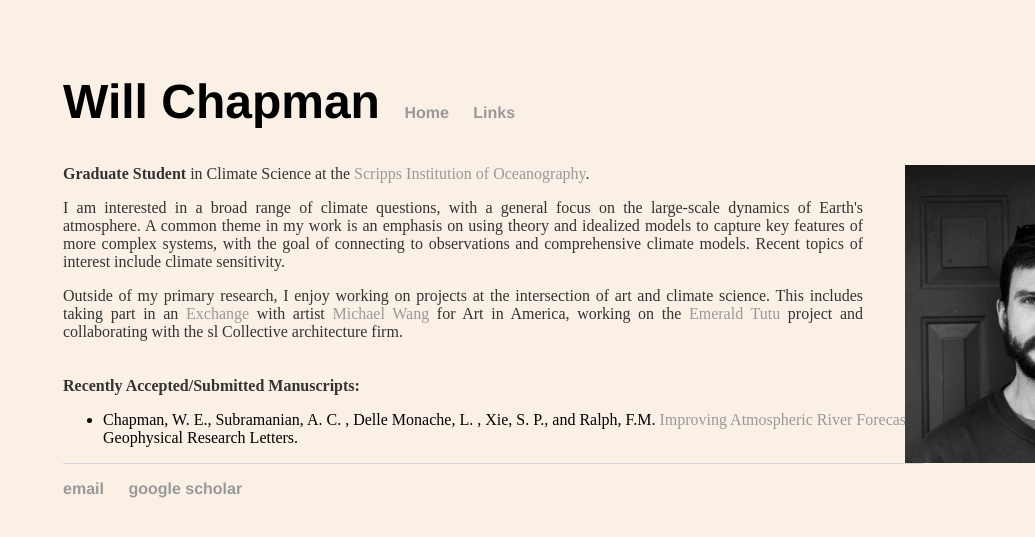
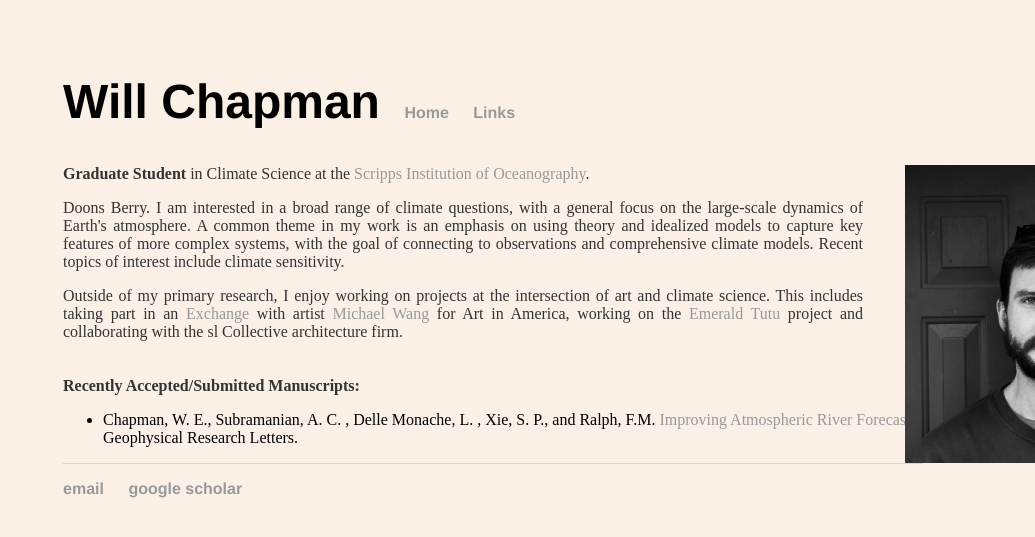
Before and after one commit to WillyChap/willychap_beta.github.io, a Jekyll site: the page built from index.html, in a window 1280 px wide. Shown: the top 537 px of the page, without its empty margins (245-1280 px from the left). Built offline with Jekyll 4.4.1, drawn with Linux system fonts in a browser that asks for light colours.

Commit message:
Update index.html

```diff
--- a/index.html
+++ b/index.html
@@ -22,7 +22,7 @@
 
 	<p class="ex", style="padding-top:20px"><font size=3><b>Graduate Student</b> in Climate Science at the <a href="https://scripps.ucsd.edu/">Scripps Institution of Oceanography</a>.
 
-	<p class="ex"><font size=3> I am interested in a broad range of climate questions, with a general focus on the large-scale dynamics of Earth's atmosphere. A common theme in my work is an emphasis on using theory and idealized models to capture key features of more complex systems, with the goal of connecting to observations and comprehensive climate models. Recent topics of interest include climate sensitivity.</font></p>
+	<p class="ex"><font size=3> Doons Berry. I am interested in a broad range of climate questions, with a general focus on the large-scale dynamics of Earth's atmosphere. A common theme in my work is an emphasis on using theory and idealized models to capture key features of more complex systems, with the goal of connecting to observations and comprehensive climate models. Recent topics of interest include climate sensitivity.</font></p>
 
 	<p class="ex"><font size=3>Outside of my primary research, I enjoy working on projects at the intersection of art and climate science. This includes taking part in an <a href="https://www.artnews.com/art-in-america/interviews/visualizing-climate-change-michael-wang-nick-lutsko-1202681918/">Exchange</a> with artist <a href="https://michaelwang.info/">Michael Wang</a> for Art in America, working on the <a href="https://vimeo.com/266553400">Emerald Tutu</a> project and collaborating with the sl Collective architecture firm.</font></p>
 
```
